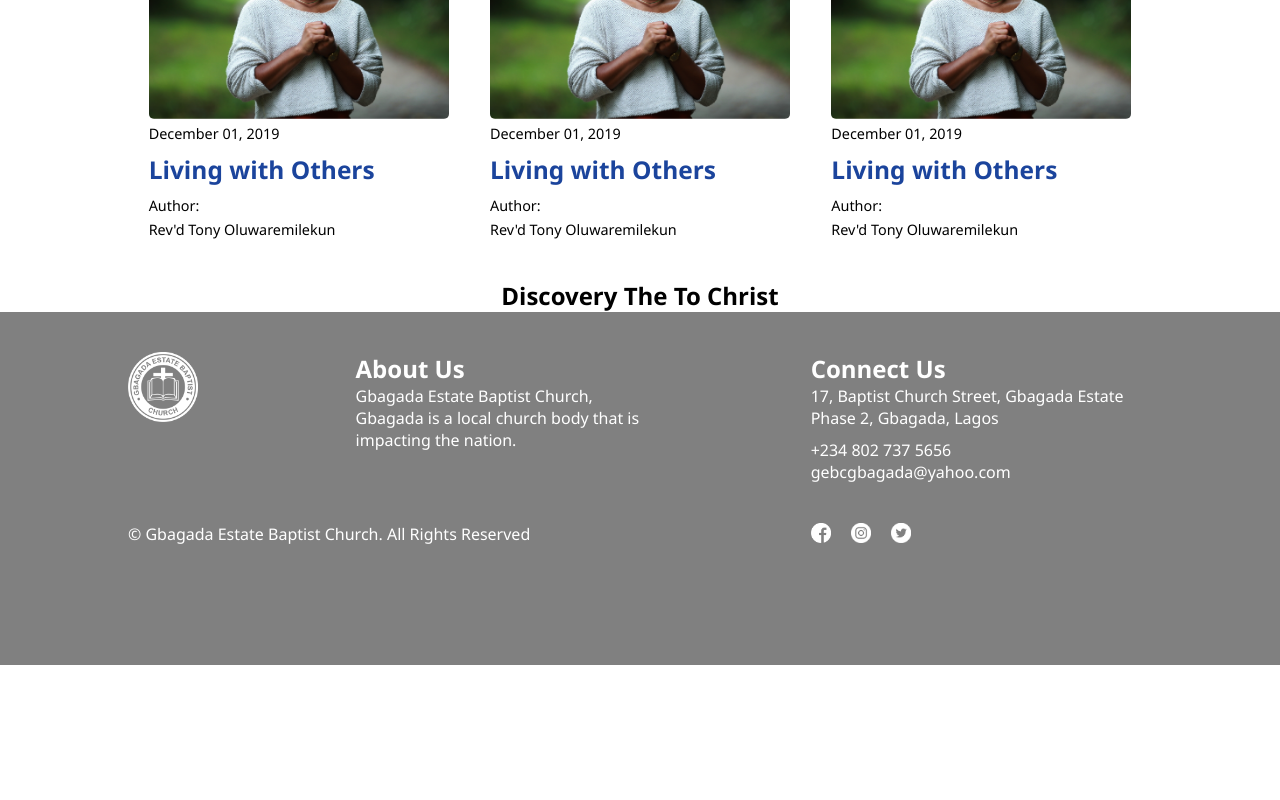
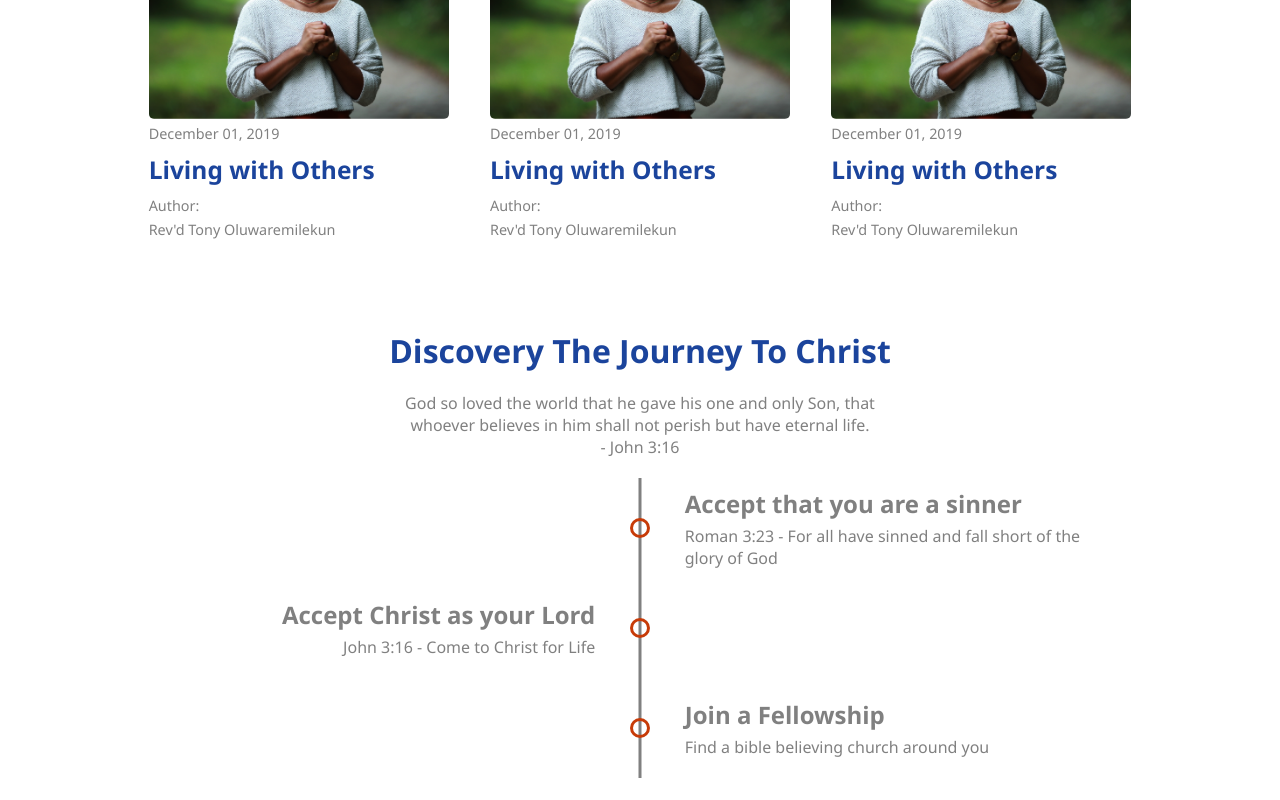
Before and after one commit to cvjude/GEBC, a React (Create React App) app: page / in a window 1280 px wide. Shown: the part 2560-3360 px from the top of the page. Before the commit the page ends 3225 px from the top, so only its background shows below. Built offline with nearby package versions, Linux system fonts and the light colour scheme.

Commit message:
finish homepage

```diff
--- a/src/_media.scss
+++ b/src/_media.scss
@@ -32,8 +32,8 @@
 
 $colors: (
   theme: rgb(27, 68, 156),
-  shade: #f4f5f6,
-  secondary: #f8c301,
+  shade: grey,
+  secondary: #c73b08,
   darkTheme: rgb(2, 31, 92)
 );
 
--- a/src/components/Banner/index.js
+++ b/src/components/Banner/index.js
@@ -29,6 +29,7 @@ class Banner extends Component {
                   text={['Great!', 'Energetic!', 'Belivers!']}
                   play={true}
                   period={0}
+                  style={{ color: 'white' }}
                   unmount={this.state.unmount}
                 />
               </strong>
--- a/src/components/Footer/style.scss
+++ b/src/components/Footer/style.scss
@@ -1,8 +1,12 @@
 @import '../../media';
 
 .footer {
-  background: grey;
+  background: color(shade);
   padding: 40px 0 100px;
+
+  p {
+    color: white !important;
+  }
 
   .bout {
     display: grid;
--- a/src/components/Services/style.scss
+++ b/src/components/Services/style.scss
@@ -38,7 +38,7 @@
       h4 {
         font-size: 1.2em;
         font-weight: 500;
-        color: rgb(199, 59, 8);
+        color: color(secondary);
         margin-bottom: 20px;
       }
       div {
--- a/src/components/react-typee-text/index.js
+++ b/src/components/react-typee-text/index.js
@@ -1,7 +1,7 @@
 import React, { useEffect, useState } from 'react';
 import './style.scss';
 
-const AnimateText = ({ text, period, play, unmount }) => {
+const AnimateText = ({ text, period, play, unmount, style }) => {
   const [delta, setDelta] = useState(200);
   const [loopNum, setLoopNum] = useState(0);
   const [word, setWord] = useState('');
@@ -63,7 +63,7 @@ const AnimateText = ({ text, period, play, unmount }) => {
   ]);
 
   return play ? (
-    <p className='typee'>
+    <p className='typee' style={style}>
       {word}
       <span className='cursor'></span>
     </p>
--- a/src/index.scss
+++ b/src/index.scss
@@ -50,3 +50,9 @@ img {
 .object-cover {
   object-fit: cover !important;
 }
+
+p,
+dd,
+dt {
+  color: color(shade);
+}
--- a/src/views/Homepage/index.js
+++ b/src/views/Homepage/index.js
@@ -60,7 +60,40 @@ export default class index extends Component {
         </section>
 
         <section className='journey'>
-          <h2>Discovery The To Christ</h2>
+          <h2 className='header'>Discovery The Journey To Christ</h2>
+          <div className='content'>
+            <p>
+              God so loved the world that he gave his one and only Son, that
+              whoever believes in him shall not perish but have eternal life.
+            </p>
+            <p>- John 3:16</p>
+          </div>
+          <div className='journey-cards'>
+            <div className='box right'>
+              <div className='content'>
+                <h2>Accept that you are a sinner</h2>
+                <p>
+                  Roman 3:23 - For all have sinned and fall short of the glory
+                  of God
+                </p>
+              </div>
+              <div className='border'></div>
+            </div>
+            <div className='box left'>
+              <div className='content'>
+                <h2>Accept Christ as your Lord</h2>
+                <p>John 3:16 - Come to Christ for Life</p>
+              </div>
+              <div className='border'></div>
+            </div>
+            <div className='box right'>
+              <div className='content'>
+                <h2>Join a Fellowship</h2>
+                <p>Find a bible believing church around you</p>
+              </div>
+              <div className='border'></div>
+            </div>
+          </div>
         </section>
       </section>
     );
--- a/src/views/Homepage/style.scss
+++ b/src/views/Homepage/style.scss
@@ -91,4 +91,121 @@
       grid-template-areas: 'blog';
     }
   }
+
+  .journey {
+    margin: 50px 0;
+
+    .header {
+      color: color(theme);
+      font-size: 2em;
+      margin-bottom: 20px;
+    }
+
+    .content {
+      width: 40%;
+      margin: 0 auto 20px;
+    }
+
+    .journey-cards {
+      display: flex;
+      flex-direction: column;
+      align-items: center;
+
+      .box {
+        width: 70%;
+        margin: 0 auto;
+        height: 100px;
+        display: grid;
+        grid-template-columns: 45% 10% 45%;
+        @include for-size(tablet-landscape-up) {
+          width: 90%;
+        }
+
+        @include for-size(phone-only) {
+          grid-template-columns: 15% 85%;
+        }
+
+        .border {
+          position: relative;
+          grid-column: 2/3;
+          width: 100%;
+          @include for-size(phone-only) {
+            grid-column: 1/2;
+          }
+          &::before {
+            content: '';
+            position: absolute;
+            width: 3px;
+            background: color(shade);
+            height: 100%;
+            left: 50%;
+            transform: translateX(-50%);
+          }
+
+          &::after {
+            content: '';
+            position: absolute;
+            width: 20px;
+            height: 20px;
+            border: 3px solid color(secondary);
+            border-radius: 100%;
+            left: 50%;
+            top: 50%;
+            transform: translate(-50%, -50%);
+          }
+        }
+
+        .content {
+          display: flex;
+          flex-direction: column;
+          justify-content: center;
+          height: 100%;
+          margin: 0;
+          width: 100%;
+          @include for-size(phone-only) {
+            grid-column: 2/3;
+            grid-row: 1/1;
+          }
+          h2 {
+            color: color(shade);
+            margin-bottom: 5px;
+          }
+          p {
+            text-align: left;
+          }
+
+          @include for-size(tablet-landscape-up) {
+            h2 {
+              font-size: 20px;
+            }
+          }
+        }
+      }
+
+      .left {
+        .content {
+          align-items: flex-end;
+          @include for-size(phone-only) {
+            align-items: flex-start;
+          }
+          h2 {
+            text-align: right;
+          }
+        }
+      }
+      .right {
+        .content {
+          h2 {
+            text-align: left;
+          }
+          grid-column: 3/4;
+          grid-row: 1/1;
+          align-items: flex-start;
+          @include for-size(phone-only) {
+            grid-column: 2/3;
+          }
+        }
+      }
+    }
+  }
 }
```
